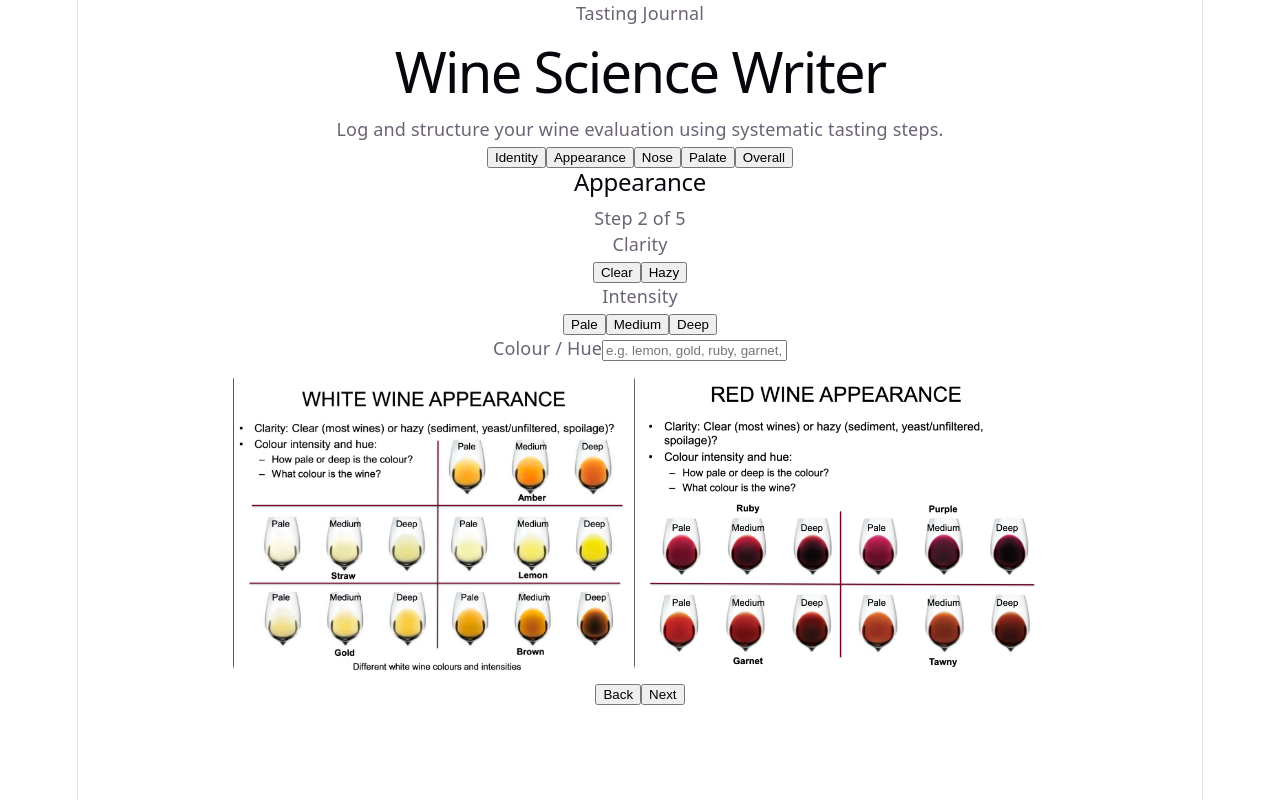
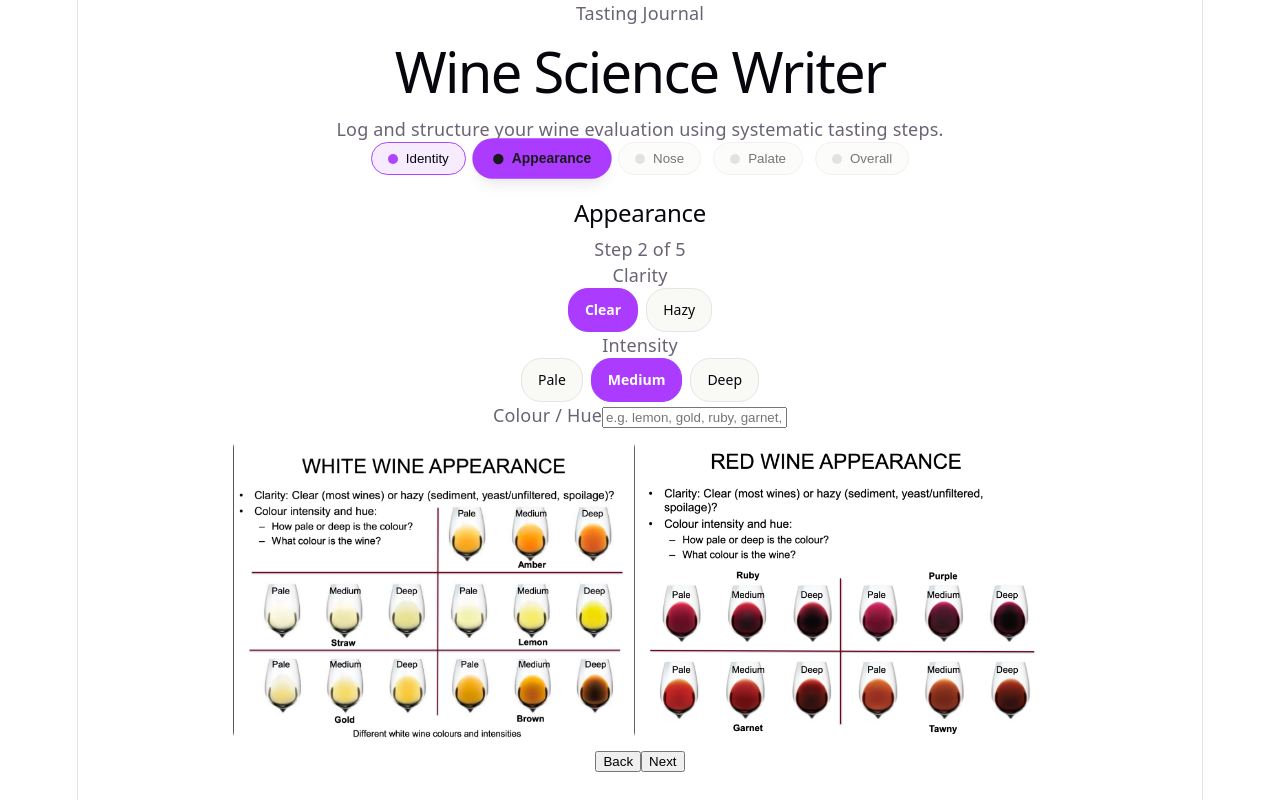
Before and after one commit to jaycnz/winesci-writer, a React (Vite) app: page / in a window 1280 px wide. Both pictures are taken after a click on the button "Appearance". Built offline with nearby package versions, Linux system fonts and the light colour scheme.

Commit message:
button UI update

```diff
--- a/src/index.css
+++ b/src/index.css
@@ -109,3 +109,97 @@ code {
   padding: 4px 8px;
   background: var(--code-bg);
 }
+
+.segmented {
+  display: flex;
+  gap: 8px;
+  flex-wrap: wrap;
+  justify-content: center;
+}
+
+.segmented-option {
+  padding: 8px 16px;
+  border-radius: 20px;
+  border: 1px solid var(--border);
+  background: var(--social-bg);
+  color: var(--text-h);
+  font: inherit;
+  font-size: 14px;
+  cursor: pointer;
+  transition: all 0.2s ease;
+}
+
+.segmented-option:hover {
+  box-shadow: var(--shadow);
+}
+
+.segmented-option.active {
+  border-color: var(--accent);
+  background: var(--accent);
+  color: #fff;
+  font-weight: 600;
+}
+
+.progress-row {
+  display: flex;
+  gap: 12px;
+  justify-content: center;
+  margin-bottom: 24px;
+}
+
+.progress-step {
+  display: flex;
+  align-items: center;
+  gap: 8px;
+  padding: 8px 16px;
+  border-radius: 20px;
+  border: 1px solid var(--border);
+  background: var(--social-bg);
+  color: var(--text-h);
+  cursor: pointer;
+  transition: all 0.25s ease;
+
+  .progress-indicator {
+    width: 10px;
+    height: 10px;
+    border-radius: 50%;
+    transition: background-color 0.25s ease;
+  }
+
+  /* --- Completed Steps --- */
+  &.complete {
+    border-color: var(--garnet, #ac46ff);
+    background: var(--accent-bg, rgba(128, 0, 32, 0.1));
+
+    .progress-indicator {
+      background-color: var(--garnet, #ac46ff);
+    }
+  }
+
+  /* --- Current Step --- */
+  &.current {
+    border-color: var(--accent, #c579ff);
+    background: var(--accent, #c579ff);
+    color: #1a1a1a;
+    font-weight: 700;
+    box-shadow: 0 0 0 3px var(--accent, #c579ff), var(--shadow);
+    transform: scale(1.04);
+
+    .progress-indicator {
+      background-color: #1a1a1a;
+    }
+  }
+
+  /* --- Upcoming Steps --- */
+  &.upcoming {
+    opacity: 0.55;
+
+    .progress-indicator {
+      background-color: var(--border-strong, #ccc);
+    }
+  }
+
+  &:hover {
+    box-shadow: var(--shadow);
+  }
+}
```
